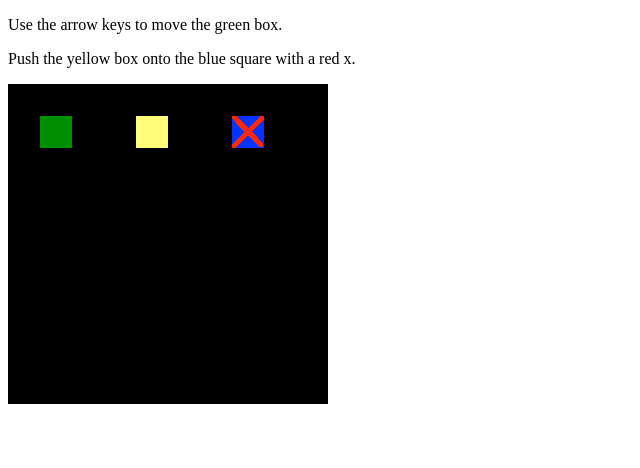
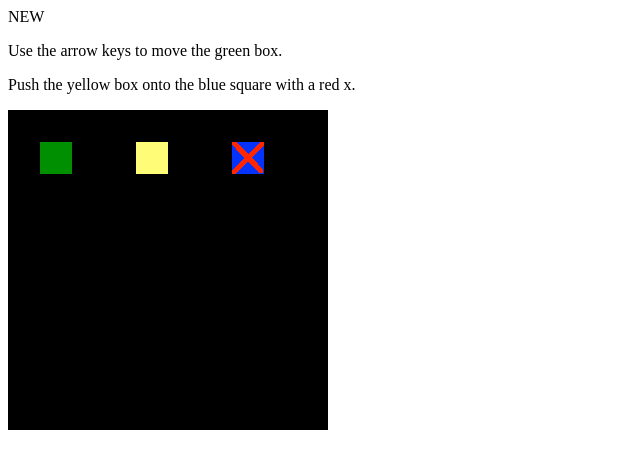
Before and after one commit to firstdivision/PushPull, a plain HTML site: page index.html in a window 1280 px wide. Shown: the whole page, without its empty margins (0-640 px from the left). Drawn offline with Linux system fonts and the light colour scheme; animation ran at ten frames a second.

Commit message:
Added new!

```diff
--- a/index.html
+++ b/index.html
@@ -10,6 +10,7 @@
 	</head>
 
 	<body>
+		NEW
 		<p>Use the arrow keys to move the green box.</p>
 		<p>Push the yellow box onto the blue square with a red x.</p>
 		<div id="gameDiv"> </div>
```
